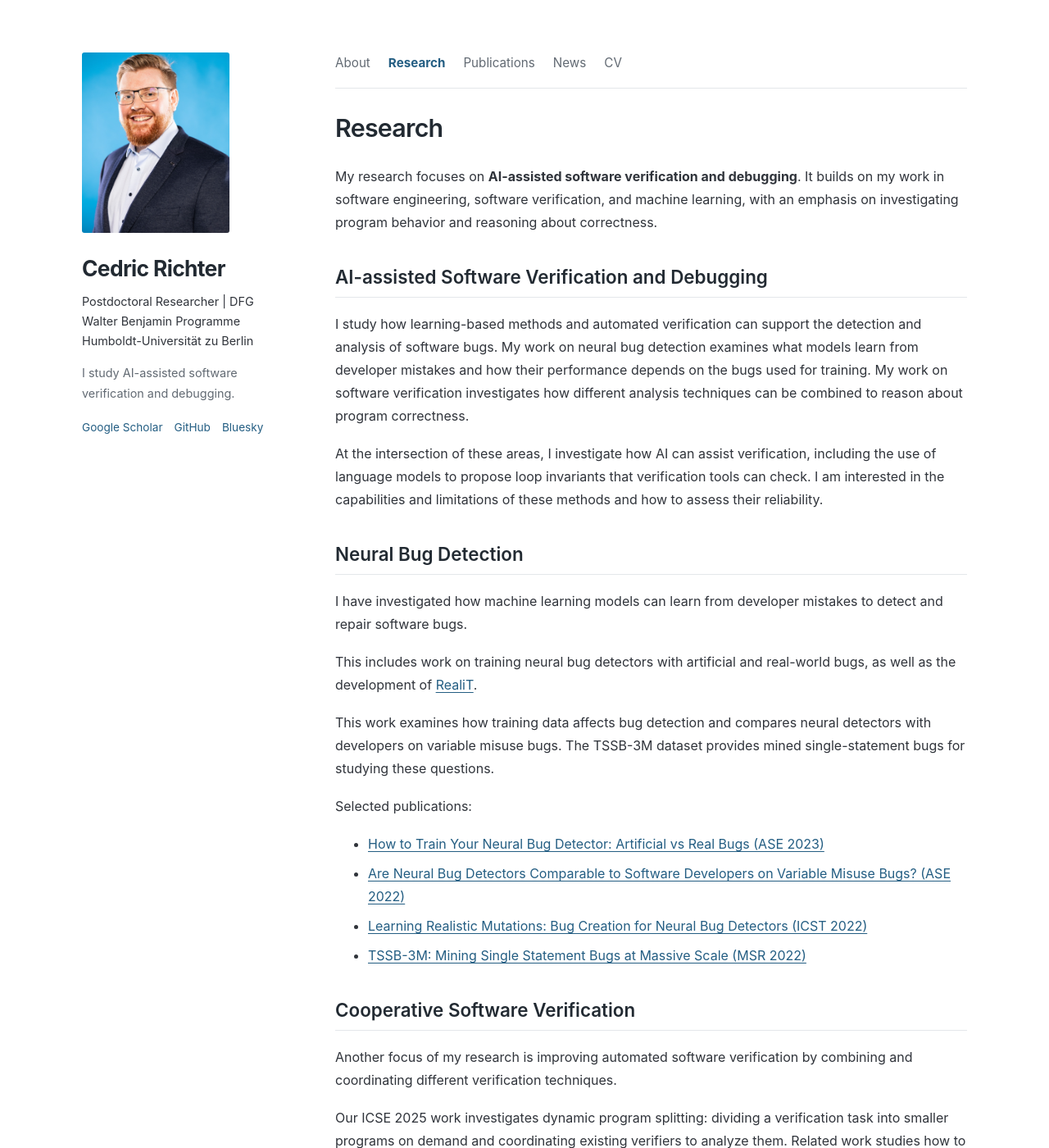
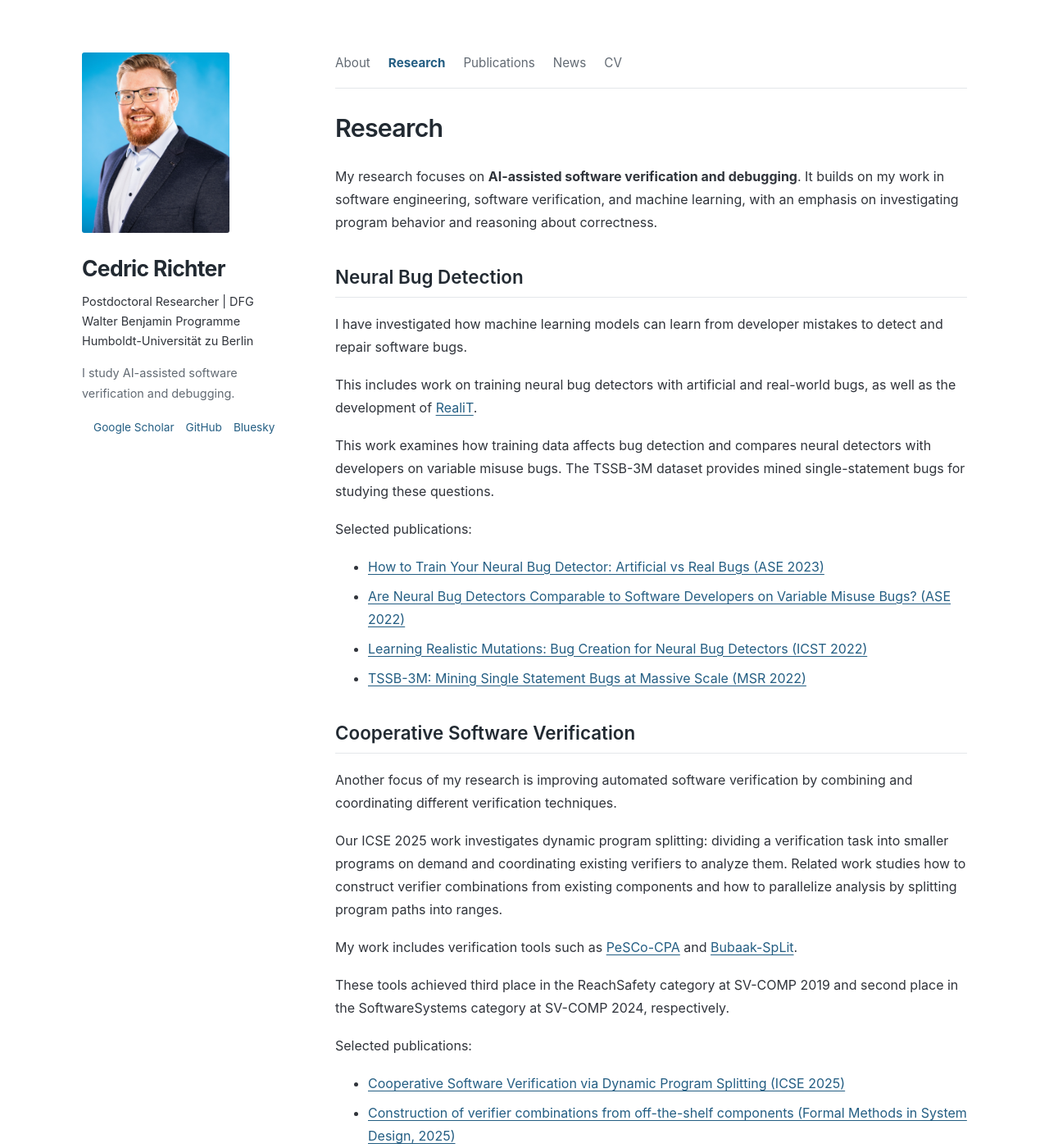
Before and after one commit to cedricrupb/cedricrupb.github.io, a Jekyll site: the page built from research.md, in a window 1280 px wide and 1400 px high. Shown: the whole window at 82% size. Built offline with Jekyll 4.4.1, drawn with Linux system fonts in a browser that asks for light colours.

Commit message:
Update webpage

```diff
--- a/_layouts/default.html
+++ b/_layouts/default.html
@@ -7,6 +7,7 @@
   <meta name="description" content="{{ page.description | default: site.description | escape }}">
   <link rel="canonical" href="{{ page.url | absolute_url }}">
   <link rel="stylesheet" href="{{ '/assets/css/academic.css' | relative_url }}">
+  <script src="{{ '/assets/js/contact.js' | relative_url }}" defer></script>
 </head>
 <body>
   <a class="skip-link" href="#main-content">Skip to content</a>
@@ -20,6 +21,7 @@
         <p class="position">Postdoctoral Researcher | DFG Walter Benjamin Programme<br>Humboldt-Universität zu Berlin</p>
         <p class="profile-bio">I study AI-assisted software verification and debugging.</p>
         <ul class="profile-links" aria-label="Contact and profiles">
+          <li><button type="button" class="email-contact" aria-label="Send me an email" hidden>Email</button><noscript>cedric.richter [at] hu-berlin.de</noscript></li>
           <li><a href="https://scholar.google.com/citations?user=5Yw10ycAAAAJ">Google Scholar</a></li>
           <li><a href="https://github.com/cedricrupb">GitHub</a></li>
           <li><a href="https://bsky.app/profile/cedrichter.bsky.social">Bluesky</a></li>
--- a/assets/css/academic.css
+++ b/assets/css/academic.css
@@ -51,6 +51,9 @@ img { max-width: 100%; height: auto; }
 .profile-bio { margin: 14px 0; color: var(--muted); font-size: .9rem; }
 .profile-links { display: flex; flex-wrap: wrap; gap: 4px 14px; padding: 0; margin: 18px 0 24px; list-style: none; font-size: .85rem; }
 .profile-links a { text-decoration: none; }
+.email-contact { border: 0; padding: 0; background: none; color: var(--accent); font: inherit; cursor: pointer; }
+.email-contact:hover { text-decoration: underline; text-underline-offset: .18em; }
+.email-contact:focus-visible { outline: 2px solid var(--accent); outline-offset: 4px; border-radius: 2px; }
 .site-nav { display: flex; flex-wrap: wrap; align-items: center; gap: 8px 22px; border-bottom: 1px solid var(--border); padding-bottom: 16px; margin-bottom: 28px; }
 .site-nav a { text-decoration: none; color: var(--muted); font-size: .95rem; }
 .site-nav a:hover, .site-nav a[aria-current="page"] { color: var(--accent); }
--- a/research.md
+++ b/research.md
@@ -10,20 +10,6 @@ My research focuses on **AI-assisted software verification and debugging**.
 It builds on my work in software engineering, software verification,
 and machine learning, with an emphasis on investigating program behavior
 and reasoning about correctness.
-
-## AI-assisted Software Verification and Debugging
-
-I study how learning-based methods and automated verification can support
-the detection and analysis of software bugs. My work on neural bug detection
-examines what models learn from developer mistakes and how their performance
-depends on the bugs used for training. My work on software verification
-investigates how different analysis techniques can be combined to reason
-about program correctness.
-
-At the intersection of these areas, I investigate how AI can assist
-verification, including the use of language models to propose loop invariants
-that verification tools can check. I am interested in the capabilities and
-limitations of these methods and how to assess their reliability.
 
 ## Neural Bug Detection
 
@@ -60,7 +46,7 @@ splitting program paths into ranges.
 My work includes verification tools such as
 [PeSCo-CPA](https://link.springer.com/chapter/10.1007/978-3-030-17502-3_19)
 and
-[BubaaK-SpLit](https://link.springer.com/chapter/10.1007/978-3-031-57256-2_20).
+[Bubaak-SpLit](https://link.springer.com/chapter/10.1007/978-3-031-57256-2_20).
 
 These tools achieved third place in the ReachSafety category
 at SV-COMP 2019 and second place in the SoftwareSystems
```
Also changed, not shown: _news/2026-10-hu-berlin.md (+2 -3 lines), index.md (+1 -5 lines), 1 other file.
